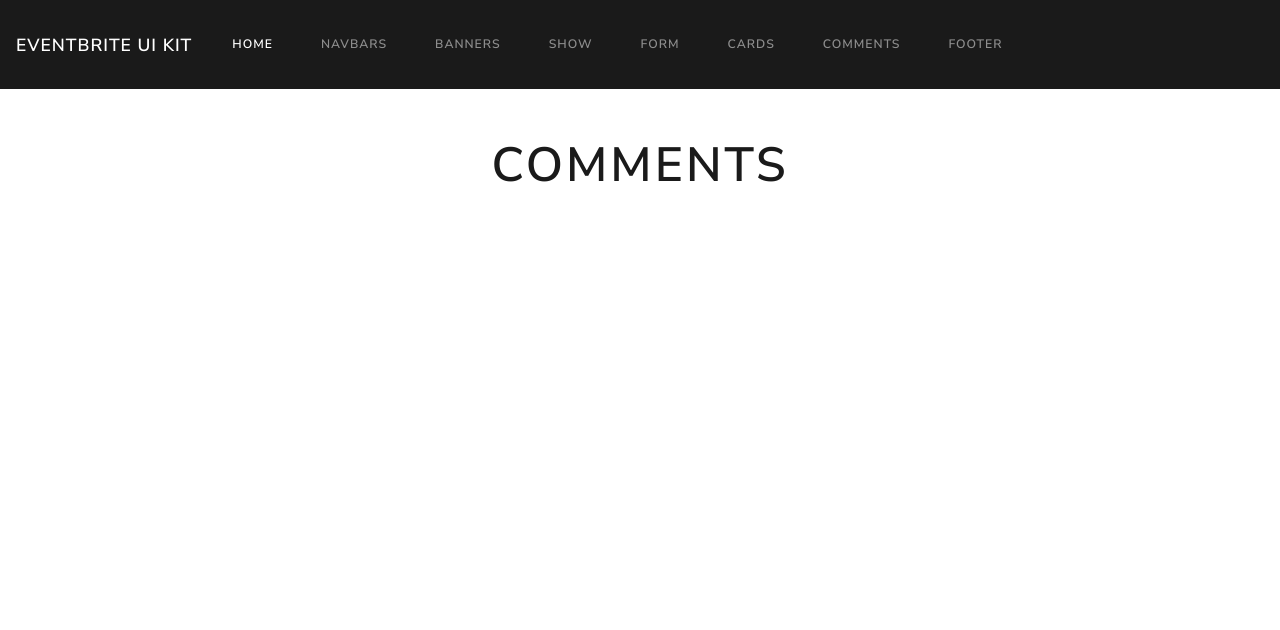
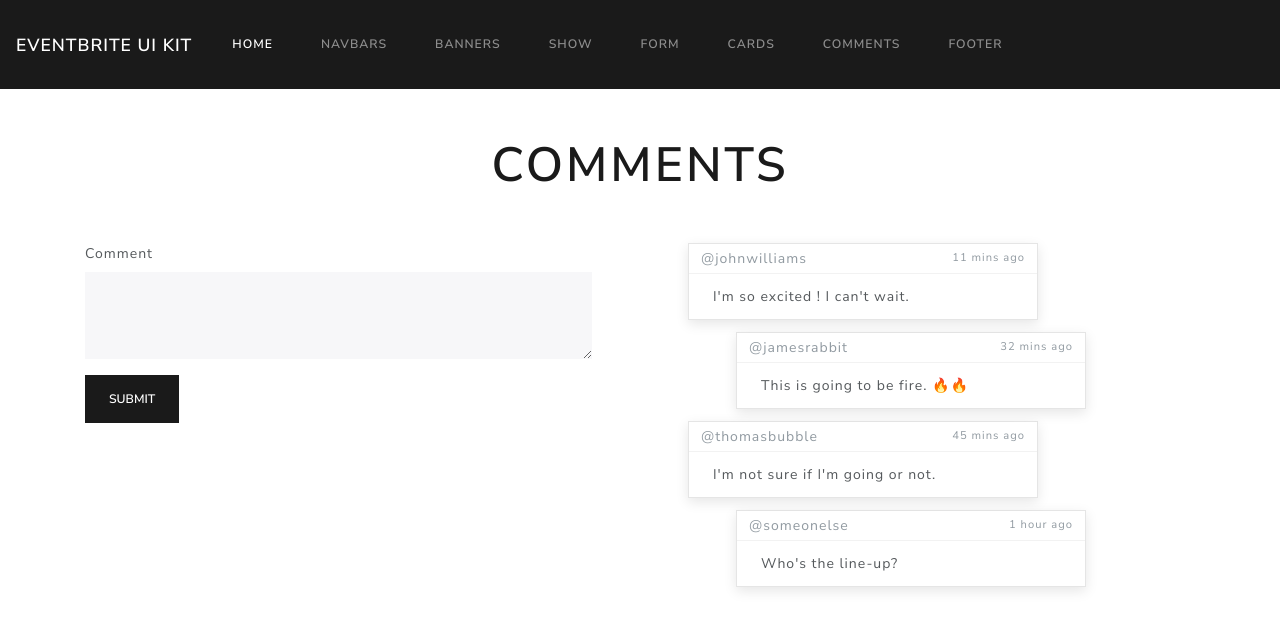
Before and after one commit to Detsou/eventbriteuikit, a plain HTML site: page pages/comments.html in a window 1280 px wide. Drawn offline with Linux system fonts and the light colour scheme.

Commit message:
comments

```diff
--- a/pages/comments.html
+++ b/pages/comments.html
@@ -44,8 +44,71 @@
     </div>
   </nav>
 
-  <div class="container mt-5 text-center">
-    <h1 class="mb-5">COMMENTS</h1>
+  <div class="container mt-5">
+
+    <h1 class="mb-5 text-center">COMMENTS</h1>
+
+    <div class="row">
+
+      <div class="col-lg-6 mb-5 pr-5">
+
+        <div class="form-group">
+          <label for="exampleTextarea">Comment</label>
+          <textarea class="form-control" id="exampleTextarea" rows="3"></textarea>
+        </div>
+        <button type="submit" class="btn btn-primary">Submit</button>
+
+      </div>
+
+      <div class="col-lg-6 pl-5">
+
+        <div class="toast show">
+          <div class="toast-header">
+            <strong class="mr-auto">@johnwilliams</strong>
+            <small>11 mins ago</small>
+          </div>
+          <div class="toast-body pl-4">
+            I'm so excited ! I can't wait.
+          </div>
+        </div>
+
+        <div class="toast show ml-5">
+          <div class="toast-header">
+            <strong class="mr-auto">@jamesrabbit</strong>
+            <small>32 mins ago</small>
+          </div>
+          <div class="toast-body pl-4">
+            This is going to be fire. 🔥🔥
+          </div>
+        </div>
+
+        <div class="toast show">
+          <div class="toast-header">
+            <strong class="mr-auto">@thomasbubble</strong>
+            <small>45 mins ago</small>
+          </div>
+          <div class="toast-body pl-4">
+            I'm not sure if I'm going or not.
+          </div>
+        </div>
+
+        <div class="toast show ml-5">
+          <div class="toast-header">
+            <strong class="mr-auto">@someonelse</strong>
+            <small>1 hour ago</small>
+          </div>
+          <div class="toast-body pl-4">
+            Who's the line-up?
+          </div>
+        </div>
+
+      </div>
+
+    </div>
+
+  </div>
+
+  <div class="my-5">
   </div>
 
 </body>
```
